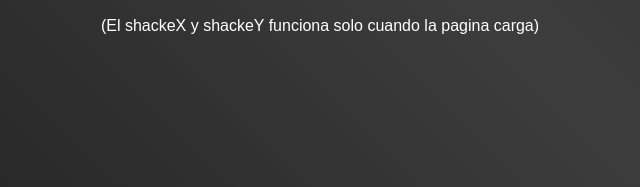
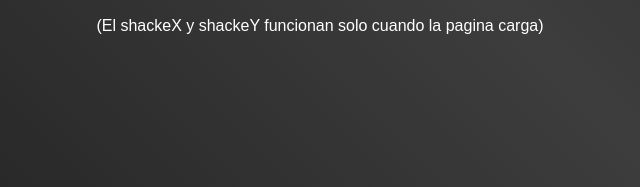
Before and after one commit to Phreack113/Animaciones_GitHub, a plain HTML site: page index.html in a window 1280 px wide. Shown: the part 576-763 px from the top of the page, 320-960 px from the left. Drawn offline with nearby package versions, Linux system fonts and the light colour scheme; a web font is replaced by a local one.

Commit message:
Ajuste en texto de la etiqueta p

```diff
--- a/index.html
+++ b/index.html
@@ -14,7 +14,7 @@
     <h2 class="scale">scale</h2>
     <h2 class="animate__animated animate__shakeX">shackeX</h2>
     <h2 class="animate__animated animate__shakeY">shackeY</h2>
-    <p>(El shackeX y shackeY funciona solo cuando la pagina carga)</p>
+    <p>(El shackeX y shackeY funcionan solo cuando la pagina carga)</p>
 </div>
 </body>
 </html>
```
